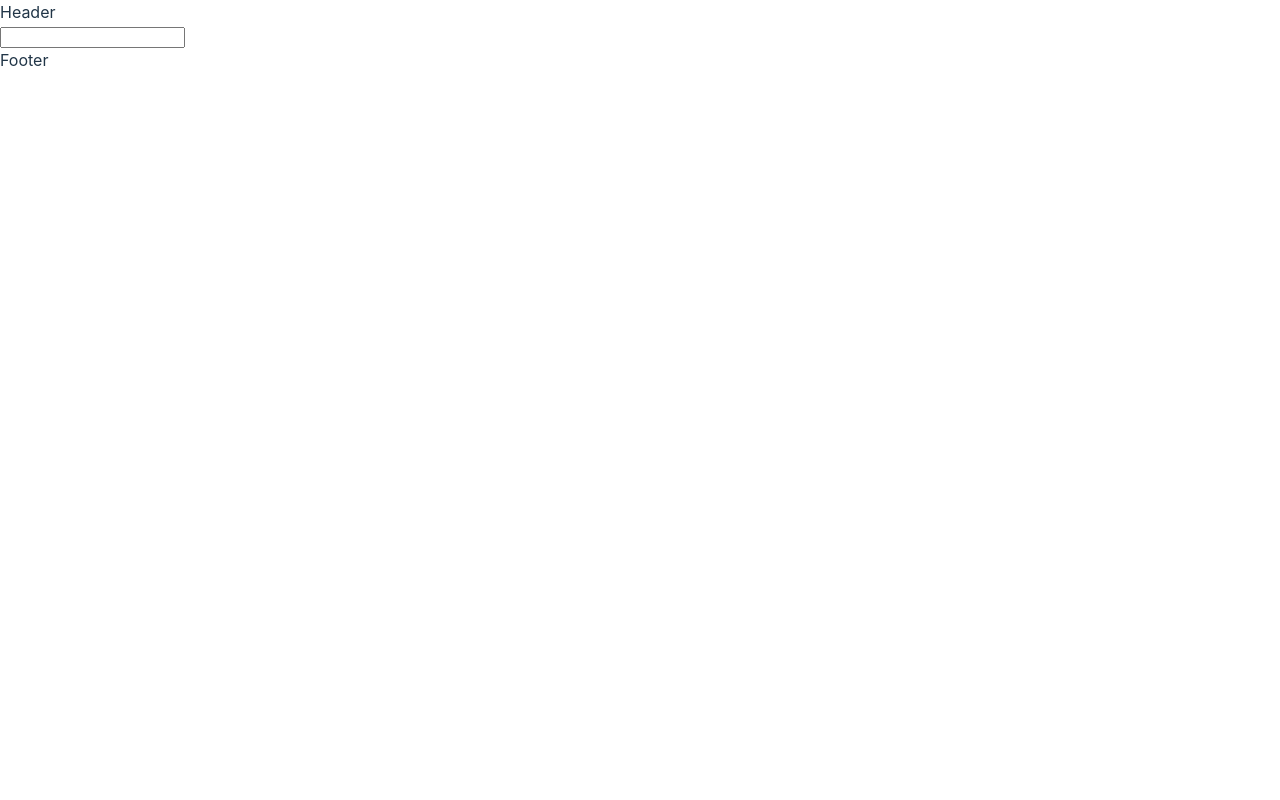
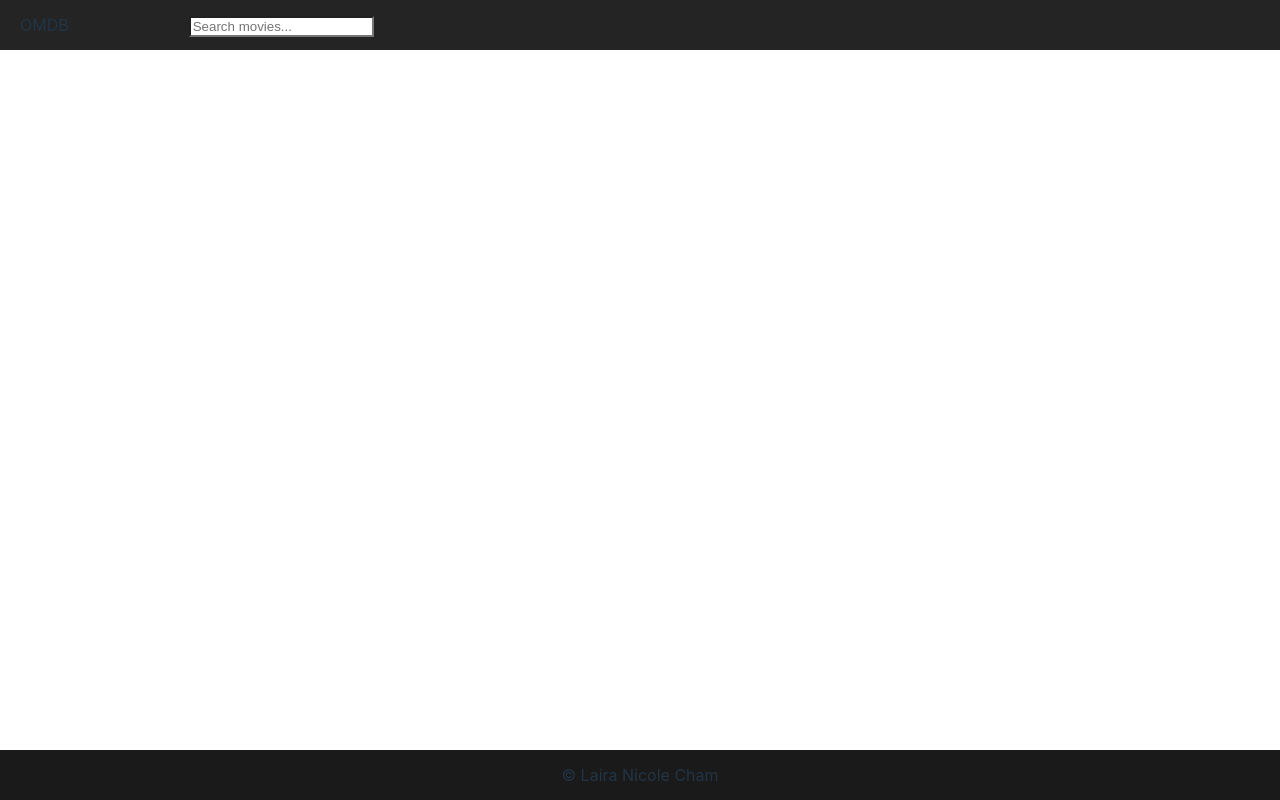
Before and after one commit to chamlaira/IMDB-Clone, a React (Vite) app in the folder frontend/: page / in a window 1280 px wide. Built offline with nearby package versions, Linux system fonts and the light colour scheme.

Commit message:
feat(frontend): set up layout, header, and footer

```diff
--- a/frontend/src/App.tsx
+++ b/frontend/src/App.tsx
@@ -6,7 +6,6 @@ function App() {
   return (
     <div className="App">
       <Layout>
-        <input type="text" />
       </Layout>
     </div>
   )
--- a/frontend/src/components/Footer/index.tsx
+++ b/frontend/src/components/Footer/index.tsx
@@ -8,7 +8,7 @@ interface FooterProps {
 
 const Footer = ({ children }: FooterProps) => {
   return (
-    <div>
+    <div className="footerContainer">
       {children}
     </div>
   );
--- a/frontend/src/components/Footer/styles.scss
+++ b/frontend/src/components/Footer/styles.scss
@@ -0,0 +1,10 @@
+.footerContainer {
+  position: fixed;
+  bottom: 0;
+  height: 50px;
+  width: 100%;
+  display: flex;
+  justify-content: center;
+  align-items: center;
+  background: #1a1a1a;
+}
--- a/frontend/src/components/Header/index.tsx
+++ b/frontend/src/components/Header/index.tsx
@@ -9,7 +9,12 @@ interface HeaderProps {
 const Header = ({ children }: HeaderProps) => {
   return (
     <div className="headerContainer">
-      {children}
+      <div className="headerContent">
+        {children}
+      </div>
+      <div className="searchContainer">
+        <input className="search" type="text" placeholder="Search movies..." />
+      </div>
     </div>
   );
 };
--- a/frontend/src/components/Header/styles.scss
+++ b/frontend/src/components/Header/styles.scss
@@ -1,3 +1,30 @@
 .headerContainer {
+  position: fixed;
+  top: 0;
+  height: 50px;
+  width: 100%;
+  background: #242424;
   display: flex;
+  flex-direction: row;
+  align-items: center;
+
+  .headerContent {
+    display: flex;
+    justify-content: space-between;
+    align-items: center;
+    height: 100%;
+    padding: 0 20px;
+  }
+
+  .searchContainer {
+    margin-left: 0;
+
+    @media screen and (min-width: 768px) {
+      margin-left: 100px;
+    }
+
+    .search {
+      background: white;
+    }
+  }
 }
--- a/frontend/src/components/Layout/index.tsx
+++ b/frontend/src/components/Layout/index.tsx
@@ -1,20 +1,20 @@
 import { ReactNode } from "react";
 
 import Header from "../Header";
+import Footer from "../Footer";
 
 import "./styles.scss";
-import Footer from "../Footer";
 
 interface LayoutProps {
-  children: ReactNode;
+  children?: ReactNode;
 }
 
 const Layout = ({ children }: LayoutProps) => {
   return (
     <div className="layoutContainer">
-      <Header>Header</Header>
+      <Header>OMDB</Header>
       {children}
-      <Footer>Footer</Footer>
+      <Footer>© Laira Nicole Cham</Footer>
     </div>
   );
 };
--- a/frontend/src/components/Layout/styles.scss
+++ b/frontend/src/components/Layout/styles.scss
@@ -1,4 +1,6 @@
 .layoutContainer {
-  height: 100vh;
+  position: absolute;
+  top: 50px;
+  bottom: 50px;
   width: 100%;
 }
--- a/frontend/src/index.scss
+++ b/frontend/src/index.scss
@@ -6,7 +6,7 @@
 
   color-scheme: light dark;
   color: rgba(255, 255, 255, 0.87);
-  background-color: #242424;
+  background-color: #1a1a1a;
 
   font-synthesis: none;
   text-rendering: optimizeLegibility;
```
